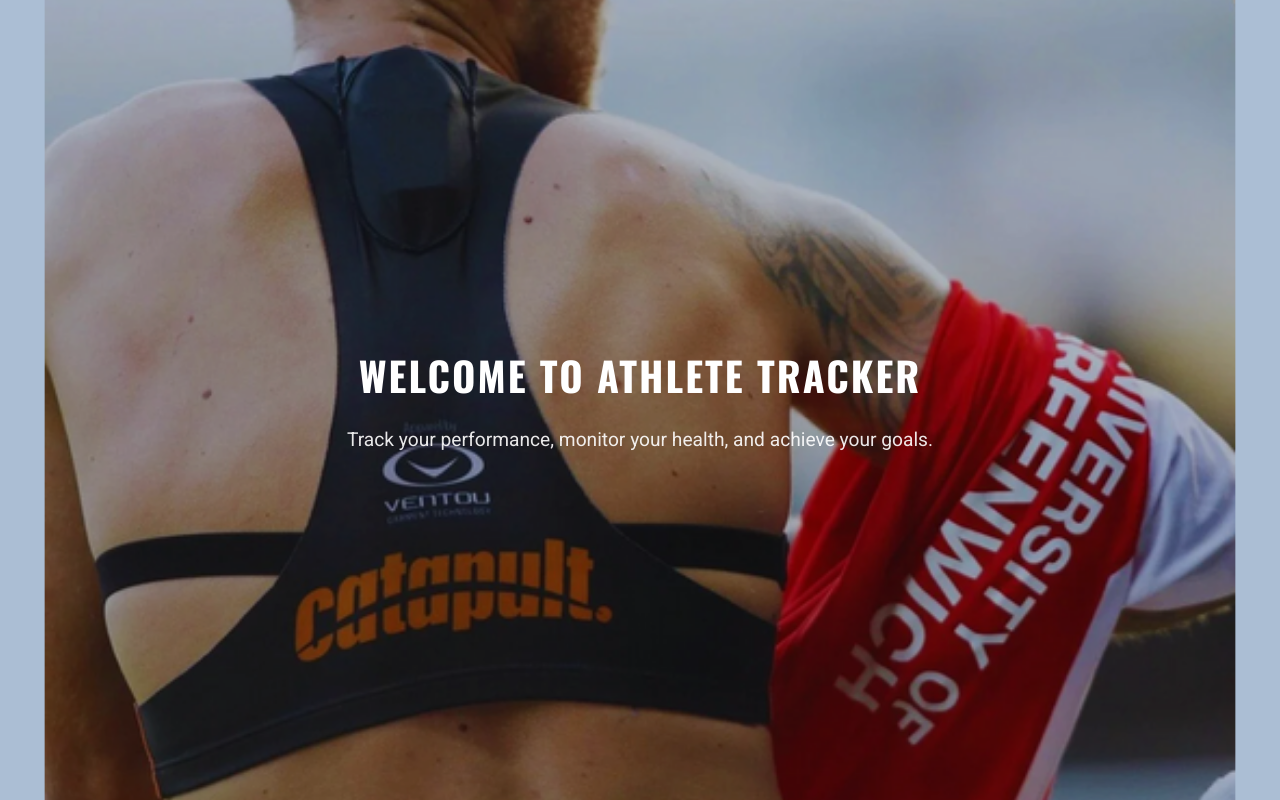
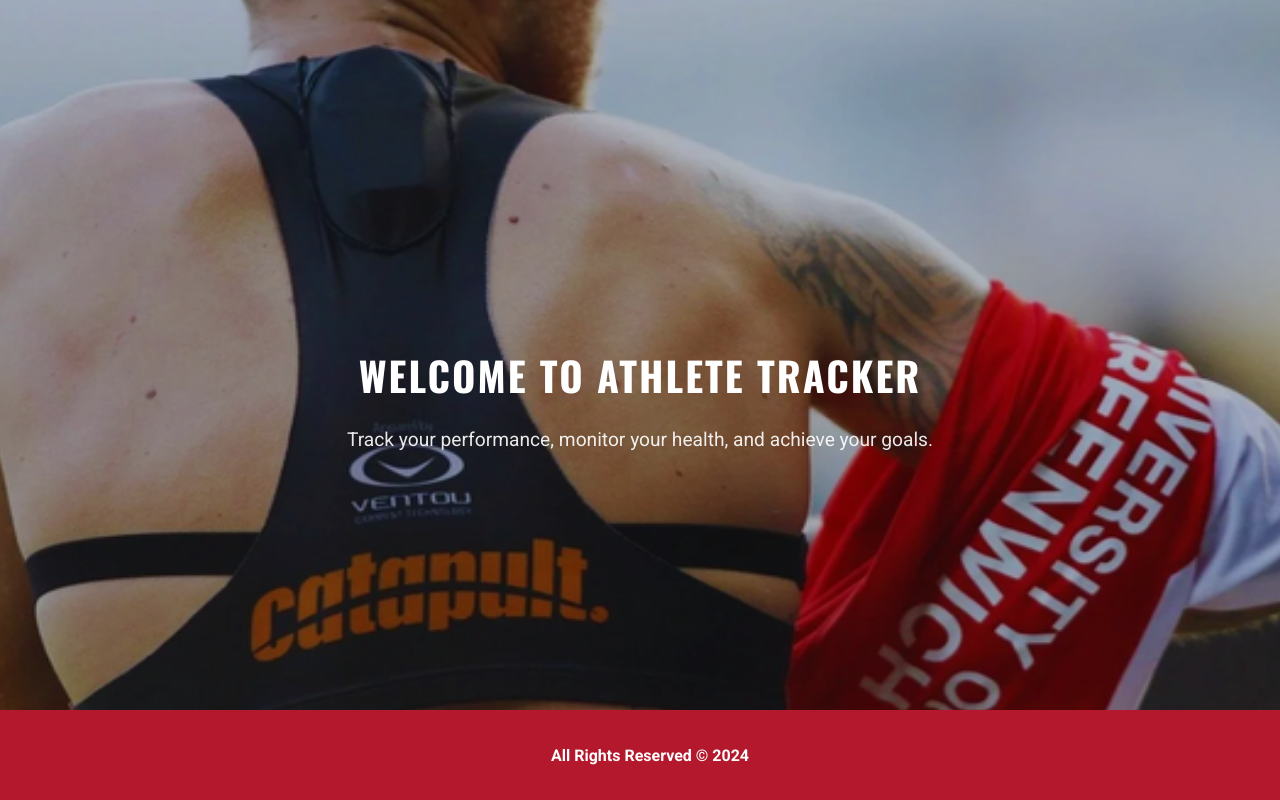
Before and after one commit to farah-yehia/Athelete-Health-Performance-Tracker, a React (Vite) app in the folder FrontEnd/app1/: page / in a window 1280 px wide. Built offline with nearby package versions, Linux system fonts and the light colour scheme.

Commit message:
add footer with styling

```diff
--- a/FrontEnd/app1/src/App.css
+++ b/FrontEnd/app1/src/App.css
@@ -7,6 +7,7 @@
   scroll-behavior: smooth;
  font-family: 'Roboto', sans-serif;
   text-decoration: none !important;
+
 }
 
 input, textarea {
@@ -175,7 +176,7 @@
 /* scroll bar */
 @media(max-width:650px){
   *{
-   scrollbar-color:#b4182d white !important;
+   scrollbar-color:#abbed4 white !important;
    scrollbar-width: thin !important;
 }
 }
@@ -183,7 +184,7 @@
 width: 5px;
 }
 ::-webkit-scrollbar-thumb{
-background-color: #b4182d;
+background-color: #abbed4;
 border-radius: thin;
 }
 .body-container{
@@ -191,4 +192,6 @@
   display: flex;
   flex-direction: column;
   min-height: 100vh;
+  width: 100%;
+  overflow: hidden;
 }
--- a/FrontEnd/app1/src/App.jsx
+++ b/FrontEnd/app1/src/App.jsx
@@ -1,10 +1,12 @@
 import "./App.css";
 import HomePage from "./Components/HomePage/HomePage";
+import Footer from "./Components/Footer/Footer";
 function App() {
   return (
     <>
       <div className="body-container">
         <HomePage />
+        <Footer/>
       </div>
     </>
   );
--- /dev/null
+++ b/FrontEnd/app1/src/Components/Footer/Footer.css
@@ -0,0 +1,27 @@
+.footer {
+    display: flex;
+    flex-direction: column;
+    justify-content: center;
+    align-items: center;
+    height: 70px;
+    padding: 10px ;
+    background-color: #b4182d;
+    box-shadow: 0 4px 8px rgba(0, 0, 0, 0.3);
+    font-size: 16px;
+    width: 100%;
+    flex-shrink: 0;
+}
+
+.footer p {
+    user-select: none;
+    margin: 0;
+    font-weight: 600;
+    font-size: 1rem;
+    color:#ffffff;
+}
+
+@media (max-width: 768px) {
+    .footer {
+        font-size: 14px;
+    }
+}
--- /dev/null
+++ b/FrontEnd/app1/src/Components/Footer/Footer.jsx
@@ -0,0 +1,17 @@
+import React from 'react'
+import './Footer.css'
+const Footer = () => {
+    return (
+    <div>
+        <footer
+        className="footer"
+        >
+            <p>
+                All Rights Reserved &copy; {new Date().getFullYear()}
+            </p>
+            </footer>
+    </div>
+    );
+}
+
+export default Footer
--- a/FrontEnd/app1/src/Components/HomePage/HomePage.css
+++ b/FrontEnd/app1/src/Components/HomePage/HomePage.css
@@ -3,6 +3,9 @@
     width: 100%;
     height: 100vh;
     overflow: hidden;
+    margin: 0;
+    padding: 0;
+    flex: 1;
 
 }
 
@@ -10,9 +13,11 @@
     position: absolute;
     top: 0;
     left: 0;
-    width: 100%;
+    right: 0;
+    bottom: 0;
+    width: 100% !important;
     height: 100vh;
-    object-fit: contain;
+    object-fit: fill;
     filter: brightness(75%) ;
     transition: transform 0.8s ease; /* Smooth animation for a polished effect */
 }
```
